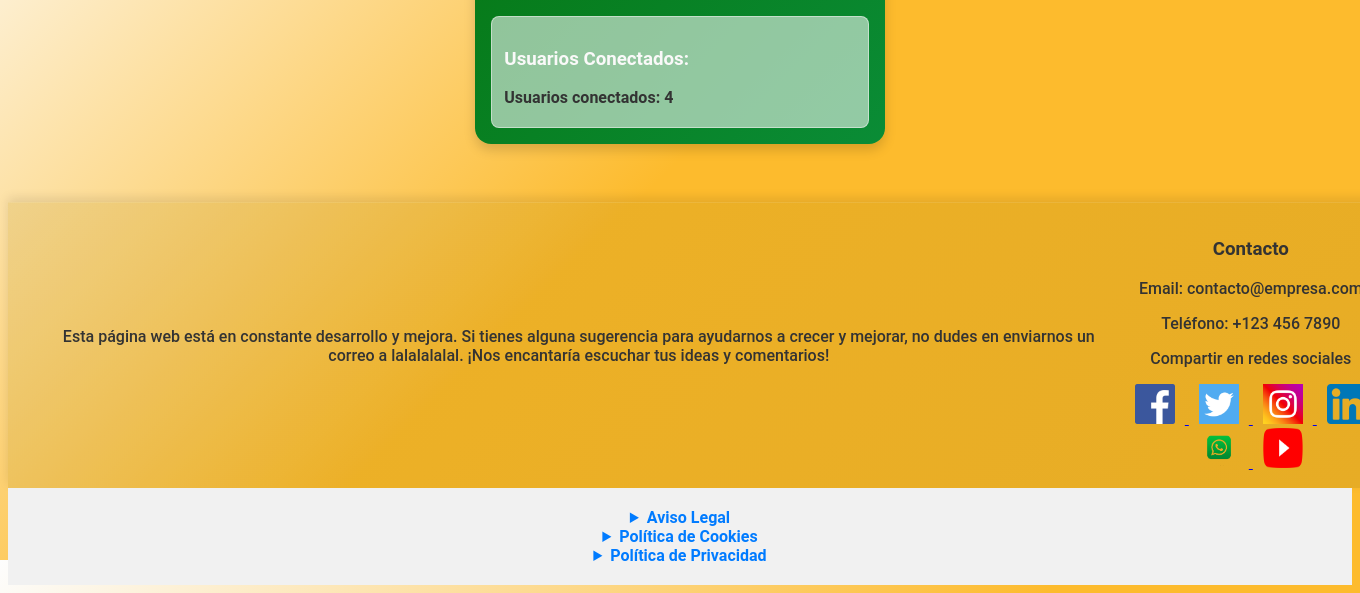
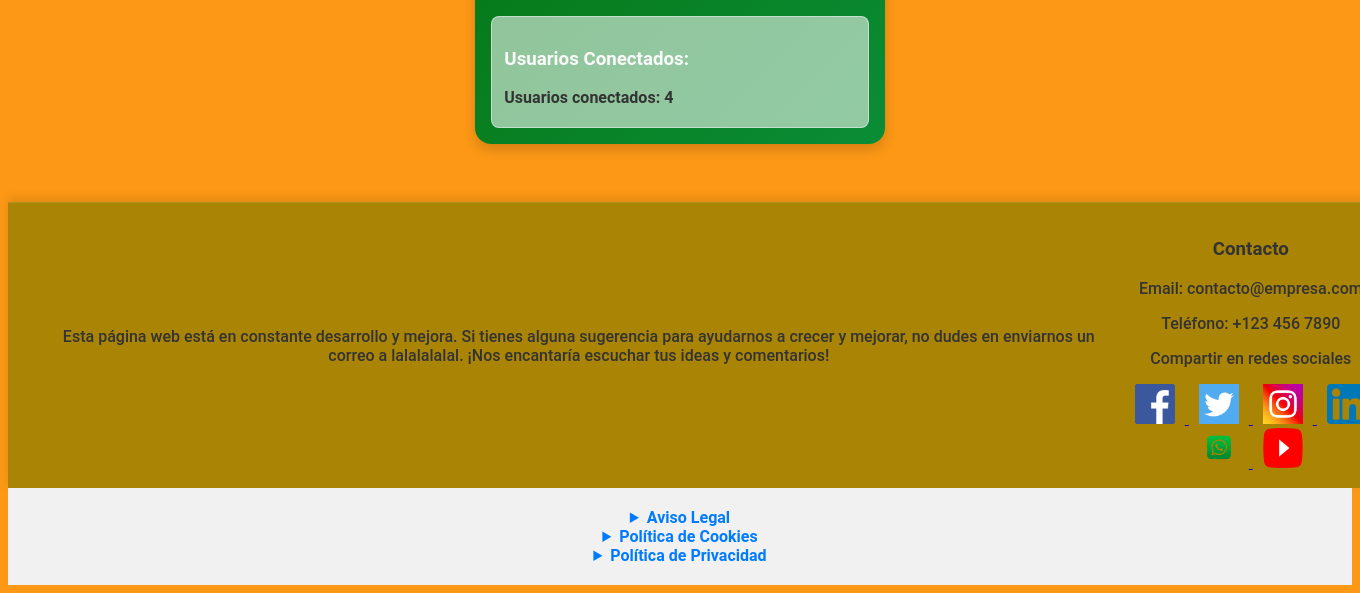
Before and after one commit to EmpatiaLaboral/Empat-a-Laboral, a PHP site: page / in a window 1360 px wide; the page is wider, and only the part inside the window is pictured. Shown: the part 1840-2433 px from the top of that part. Run offline with PHP 8.4, Linux system fonts and the light colour scheme; some libraries are stand-ins or nearby versions.

Commit message:
Describe los cambios que realizaste

```diff
--- a/styles/styles.css
+++ b/styles/styles.css
@@ -311,7 +311,7 @@ form button:active {
 
 /* Estilos globales */
 body {
-    background: linear-gradient(135deg, #fdfdfd, #fdbb2d, #fdbb2d);
+    background: linear-gradient(135deg, #fc9816, #fc9816, #fc9816);
     background-size: cover;
     background-attachment: fixed;
     font-family: 'Roboto', sans-serif;
@@ -559,7 +559,7 @@ body::before {
     justify-content: center;
     align-items: center;
     width: 100%;
-    background: linear-gradient(135deg, #b38c0e2d, #8066002d);
+    background: linear-gradient(135deg, #aa8405, #aa8405);
     text-align: center;
     padding: 1rem 2rem;
     box-shadow: 0 -4px 10px rgba(0, 0, 0, 0.1);
@@ -574,6 +574,7 @@ body::before {
 #footer:hover {
     background-color: #a6801f;
     box-shadow: 0 -6px 12px rgba(0, 0, 0, 0.15);
+
 }
 
 /* Contenedor de contacto */
```
